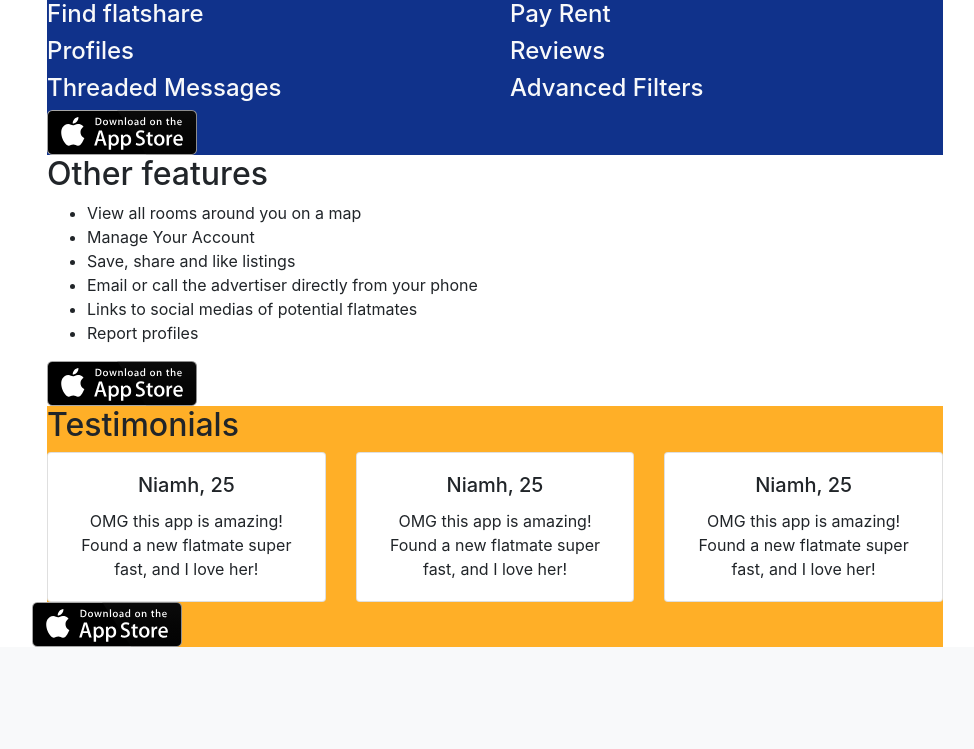
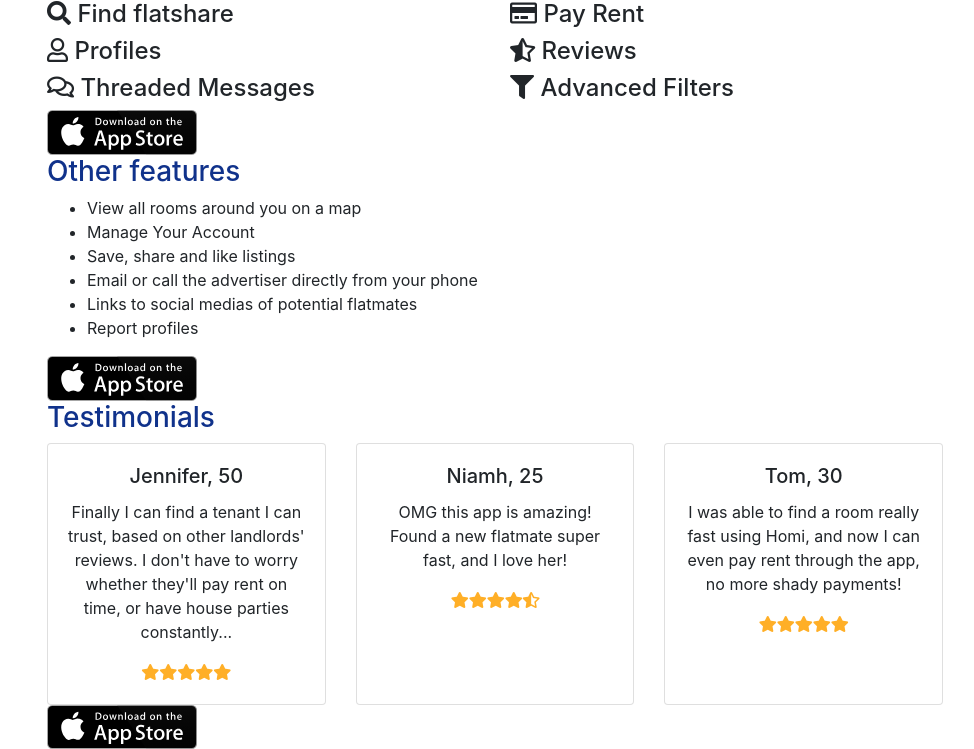
Before and after one commit to camille-p/Homi, a PHP site: page / in a window 1280 px wide. Shown: the part 352-1101 px from the top of the page, without its empty margins (145-1119 px from the left). Before the commit the page ends 999 px from the top, so only its background shows below. Run offline with PHP 8.4, Linux system fonts and the light colour scheme; some libraries are stand-ins or nearby versions.

Commit message:
changed the testimonial cards and added icons

```diff
--- a/src/css/style.css
+++ b/src/css/style.css
@@ -2,10 +2,10 @@ main {
     width: 70%;
     margin: auto;
 }
+.fa-star, .fa-star-half-alt:not(.dark) {
+    color: #FFAF27
+}
 
-.blue {
-    background-color: #10328B;
+h3 {
+    color: #10328B
 }
-.orange {
-    background-color: #FFAF27;
-}
--- a/src/index.html
+++ b/src/index.html
@@ -6,18 +6,19 @@
     <meta charset="UTF-8">
     <meta name="viewport" content="width=device-width, initial-scale=1, shrink-to-fit=no">
     <meta name="description" content="Homi is an app for landlords and tenants">
-<meta name= "keywords" content="Ireland, Dublin, rent, landlord, tenant, flatmate, flat, house, housemate, renting">
+    <meta name="keywords" content="Ireland, Dublin, rent, landlord, tenant, flatmate, flat, house, housemate, renting">
     <meta name="author" content="Camille Puyo">
-<link href="https://stackpath.bootstrapcdn.com/font-awesome/4.7.0/css/font-awesome.min.css" rel="stylesheet" integrity="sha384-wvfXpqpZZVQGK6TAh5PVlGOfQNHSoD2xbE+QkPxCAFlNEevoEH3Sl0sibVcOQVnN" crossorigin="anonymous">
-<link type="text/css" rel="stylesheet" href="../node_modules/bootstrap/dist/css/bootstrap.css"/>
-<link type="text/css" rel="stylesheet" href="css/style.css"/>
+    <link rel="stylesheet" href="https://use.fontawesome.com/releases/v5.8.1/css/all.css" integrity="sha384-50oBUHEmvpQ+1lW4y57PTFmhCaXp0ML5d60M1M7uH2+nqUivzIebhndOJK28anvf" crossorigin="anonymous">
+    <link type="text/css" rel="stylesheet" href="../node_modules/bootstrap/dist/css/bootstrap.css" />
+    <link type="text/css" rel="stylesheet" href="css/style.css" />
 </head>
 
 <body>
 
     <nav class="navbar navbar-expand-lg navbar-light bg-light">
         <a class="navbar-brand" href="#"><img src="assets/homi-logo.png" width="150" alt="logo" /></a>
-        <button class="navbar-toggler" type="button" data-toggle="collapse" data-target="#navbarNavAltMarkup" aria-controls="navbarNav" aria-expanded="false" aria-label="Toggle navigation">
+        <button class="navbar-toggler" type="button" data-toggle="collapse" data-target="#navbarNavAltMarkup"
+            aria-controls="navbarNav" aria-expanded="false" aria-label="Toggle navigation">
             <span class="navbar-toggler-icon"></span>
         </button>
         <div class="collapse navbar-collapse" id="navbarNavAltMarkup">
@@ -31,40 +32,41 @@
         <header>
             <h1 class="h1">Homi App</h1>
             <h4 class="h4">Why Homi?</h4>
-    <p>Do you need a flatmate? Or are you looking for a room? <br>Well, look no further: Homi is the app for you!</p>
+            <p>Do you need a flatmate? Or are you looking for a room? <br>Well, look no further: Homi is the app for
+                you!</p>
             <a href="#"><img src="assets/app-store.svg" width="150" alt="download in app store" /></a>
         </header>
 
-<section class="blue text-light">
+        <section>
                 <div class="row">
                     <div class="col-sm-12 col-md-6">
-                <h4>Find flatshare</h4>
+                        <h4><i class="fas fa-search"></i> Find flatshare</h4>
                     </div>
                     <div class="col-sm-12 col-md-6">
-                <h4>Pay Rent</h4>
+                        <h4><i class="far fa-credit-card"></i> Pay Rent</h4>
                     </div>
                 </div>
                 <div class="row">
                     <div class="col-sm-12 col-md-6">
-                    <h4>Profiles</h4>
+                        <h4><i class="far fa-user"></i> Profiles</h4>
                     </div>
                     <div class="col-sm-12 col-md-6">
-                    <h4>Reviews</h4>
+                        <h4><i class="fas fa-star-half-alt dark"></i> Reviews</h4>
                     </div>
                 </div>
                 <div class="row">
                     <div class="col-sm-12 col-md-6">
-                    <h4>Threaded Messages</h4>
+                        <h4><i class="far fa-comments"></i> Threaded Messages</h4>
                     </div>
                     <div class="col-sm-12 col-md-6">
-                    <h4>Advanced Filters</h4>
+                        <h4><i class="fas fa-filter"></i> Advanced Filters</h4>
                     </div>
                 </div>
                 <a href="#"><img src="assets/app-store.svg" width="150" alt="download in app store" /></a>
         </section>
 
         <section>
-    <h2 class="h2">Other features</h2>
+            <h3 class="h3">Other features</h3>
             <ul>
                 <li>View all rooms around you on a map</li>
                 <li>Manage Your Account</li>
@@ -76,30 +78,29 @@
             <a href="#"><img src="assets/app-store.svg" width="150" alt="download in app store" /></a>
         </section>
 
-<section class="orange">
-    <h2 class="h2">Testimonials</h2>
-        <div class="row">
-            <div class="col-sm-12 col-md-4">
+        <section>
+                <h3 class="h3">Testimonials</h3>
+                <div class="card-deck">
+                        <div class="card">
+                            <div class="card-body text-center">
+                                <h5 class="card-title">Jennifer, 50</h5>
+                                <p class="card-text">Finally I can find a tenant I can trust, based on other landlords' reviews. I don't have to worry whether they'll pay rent on time, or have house parties constantly...</p>
+                                    <p class="card-text"><i class="fas fa-star"></i><i class="fas fa-star"></i><i class="fas fa-star"></i><i class="fas fa-star"></i><i class="fas fa-star"></i></p>
+                            </div>
+                        </div>
                         <div class="card">
                             <div class="card-body text-center">
                                 <h5 class="card-title">Niamh, 25</h5>
-                    <p class="card-text">OMG this app is amazing! Found a new flatmate super fast, and I love her!</p>
+                                <p class="card-text">OMG this app is amazing! Found a new flatmate super fast, and I
+                                    love her!</p>
+                                    <p class="card-text"><i class="fas fa-star"></i><i class="fas fa-star"></i><i class="fas fa-star"></i><i class="fas fa-star"></i><i class="fas fa-star-half-alt"></i></p>
                             </div>
                         </div>
-            </div>
-        <div class="col-sm-12 col-md-4">
                         <div class="card">
                             <div class="card-body text-center">
-                <h5 class="card-title">Niamh, 25</h5>
-                <p class="card-text">OMG this app is amazing! Found a new flatmate super fast, and I love her!</p>
-                </div>
-            </div>
-        </div>
-        <div class="col-sm-12 col-md-4">
-            <div class="card">
-                <div class="card-body text-center">
-                <h5 class="card-title">Niamh, 25</h5>
-                <p class="card-text">OMG this app is amazing! Found a new flatmate super fast, and I love her!</p>
+                                <h5 class="card-title">Tom, 30</h5>
+                                <p class="card-text">I was able to find a room really fast using Homi, and now I can even pay rent through the app, no more shady payments!</p>
+                                <p class="card-text"><i class="fas fa-star"></i><i class="fas fa-star"></i><i class="fas fa-star"></i><i class="fas fa-star"></i><i class="fas fa-star"></i></p>
                             </div>
                         </div>
                 </div>
@@ -108,7 +109,7 @@
     </main>
 
     <script src="../node_modules/jquery/dist/jquery.min.js"></script>
-    <script src="../node_modules/popper.js/dist/popper.min.js"></script>
     <script src="../node_modules/bootstrap/dist/js/bootstrap.min.js"></script>
 </body>
+
 </html>
```
Lines whose indentation alone changed are shown as unchanged.
